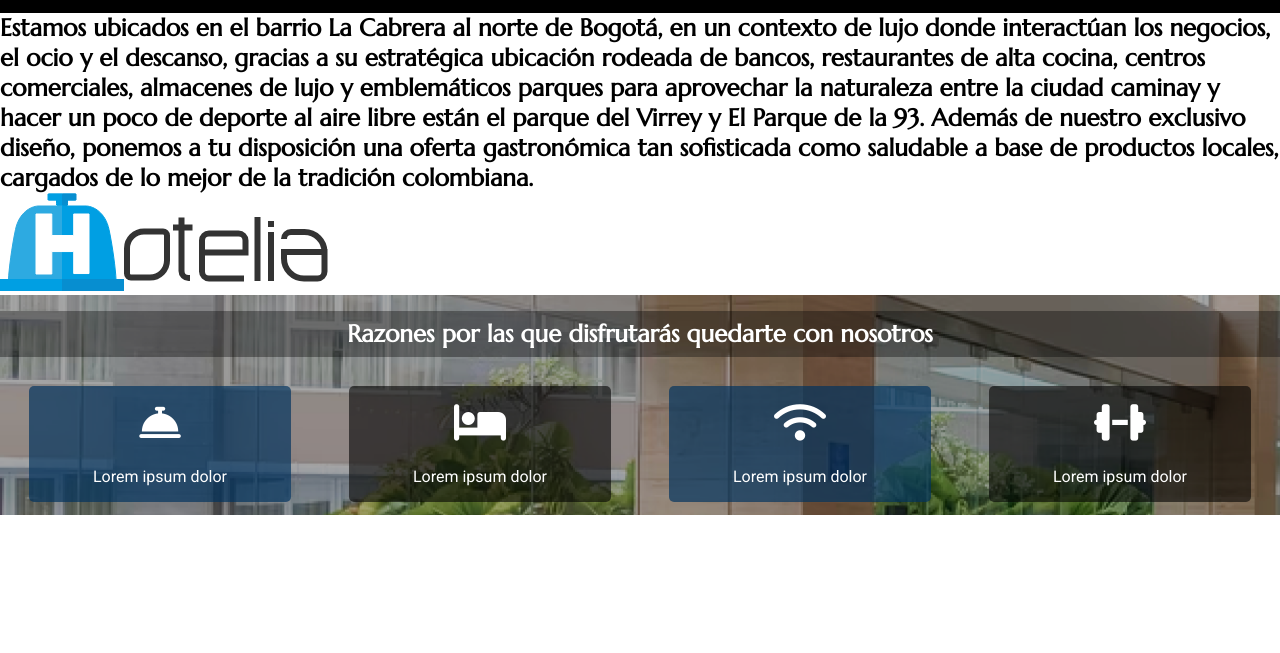
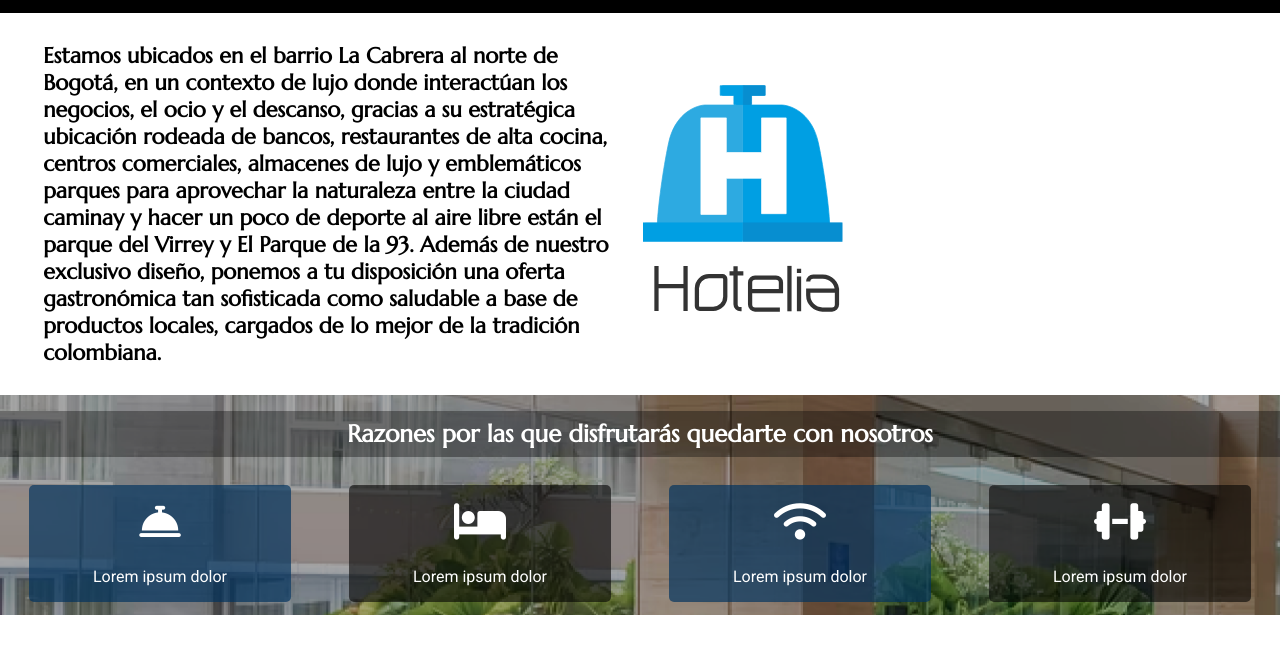
Before and after one commit to JHOJANXDD/taller0, a plain HTML site: page index.html in a window 1280 px wide. Shown: the part 73-726 px from the top of the page. Drawn offline with Linux system fonts and the light colour scheme.

Commit message:
guardadito

```diff
--- a/css/estilos.css
+++ b/css/estilos.css
@@ -109,18 +109,25 @@ nav{
 
 /*TEXTO :3*/
 
-#seccion-texto{
+.seccion-texto{
     display: flex;
-    padding-left: 1.3em;
-    padding-top: 4em;
-    padding-bottom: 4em;
-    padding-right: 1.3em;
+    padding-left: 3em;
+    padding-top: 2em;
+    padding-bottom: 2em;
+    padding-right: 1em;
+    font-family: 'Marcellus', serif;
+    font-size: 0.9em;
+    width: 800px   ;
 }
 
 .texto{
     flex-basis: 70%;
-    width: 50px;
+    margin-right: 1.5em;
 }
 .imagen{
     flex-basis: 30%;
+    align-items: center;
+    padding-top: 3em;
+    padding-left: 2em;
+    text-align: center;
 }
--- a/index.html
+++ b/index.html
@@ -31,7 +31,7 @@
     </h2>
     </div>
     <div class="imagen">
-        <img src="img/Hotelia horizontal negro.svg">
+        <img src="img/Hotelia negro vertical.svg" width="200px">
     </div>
 </section>
 
```
